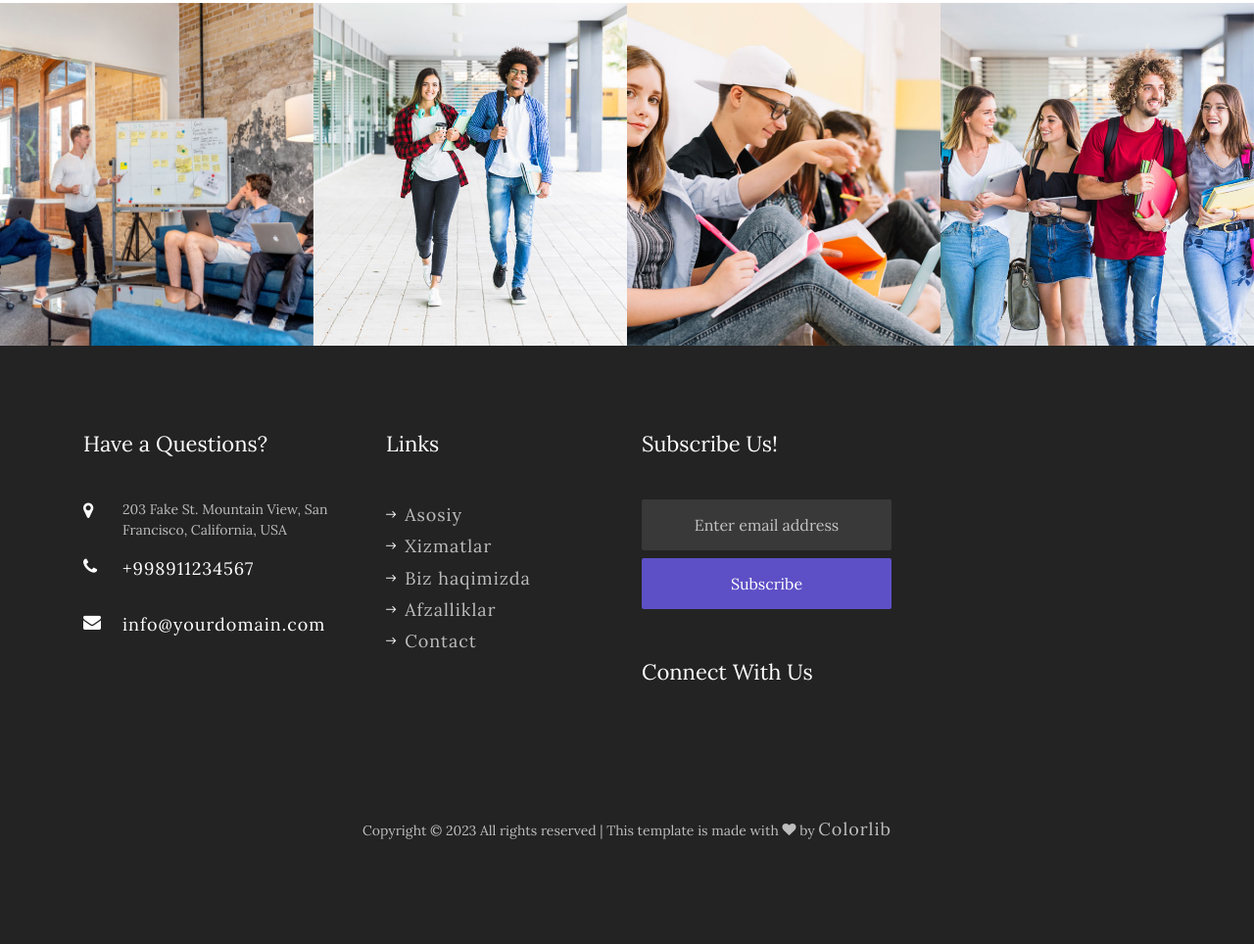
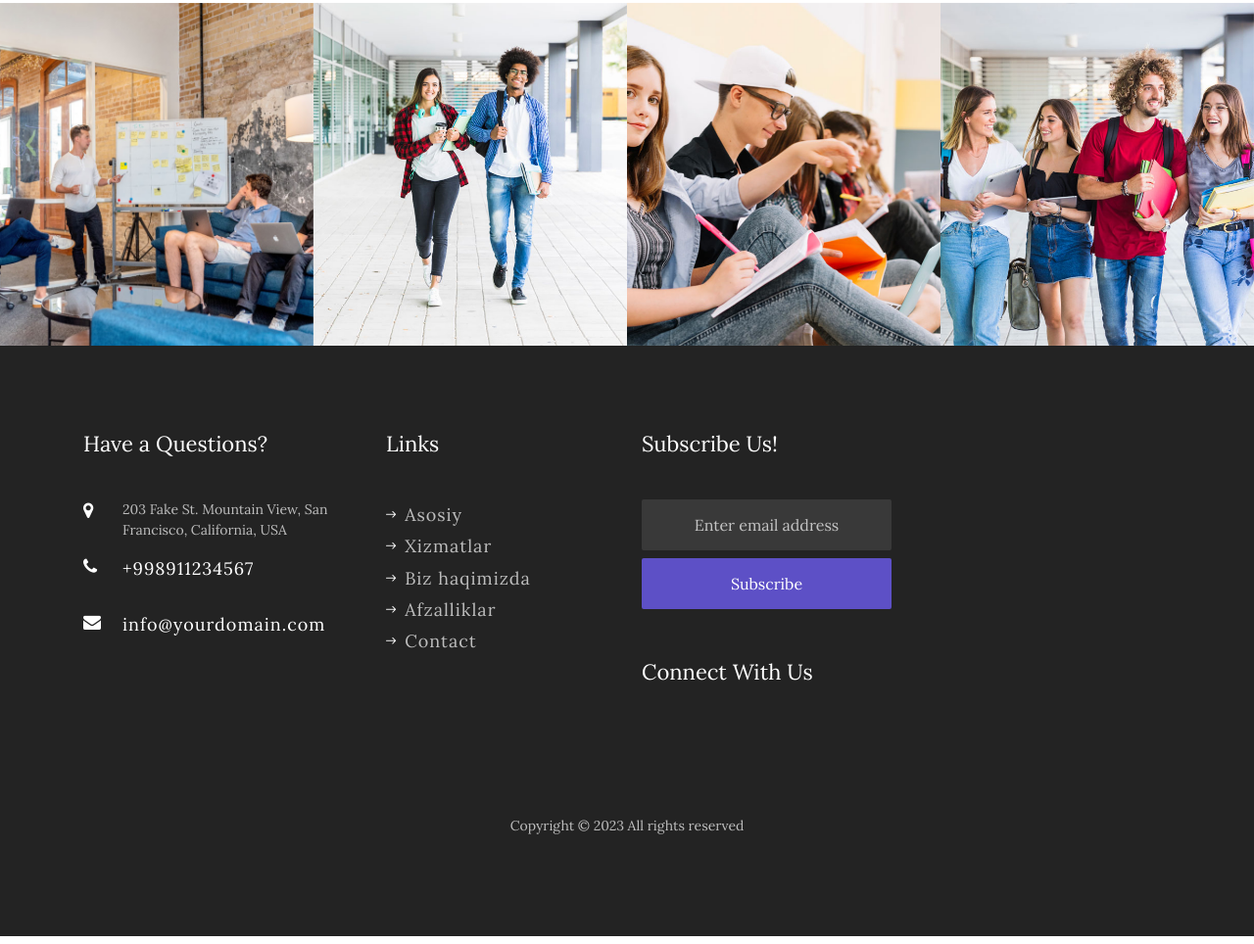
Before and after one commit to abbossth/edison-academy-website, a plain HTML site: page index.html in a window 1280 px wide. Shown: the part 6322-7286 px from the top of the page at 98% size. Drawn offline with nearby package versions, Linux system fonts and the light colour scheme; some packages are replaced by stand-ins of ours; no server answers; files whose address does not match are found by name; a web font is replaced by a local one.

Commit message:
bug fixed

```diff
--- a/index.html
+++ b/index.html
@@ -1077,10 +1077,7 @@
                   <script>
                     document.write(new Date().getFullYear());
                   </script>
-                  All rights reserved | This template is made with
-                  <i class="icon-heart" aria-hidden="true"></i> by
-                  <a href="https://colorlib.com" target="_blank">Colorlib</a>
-                  <!-- Link back to Colorlib can't be removed. Template is licensed under CC BY 3.0. -->
+                  All rights reserved
                 </p>
               </div>
             </div>
```
